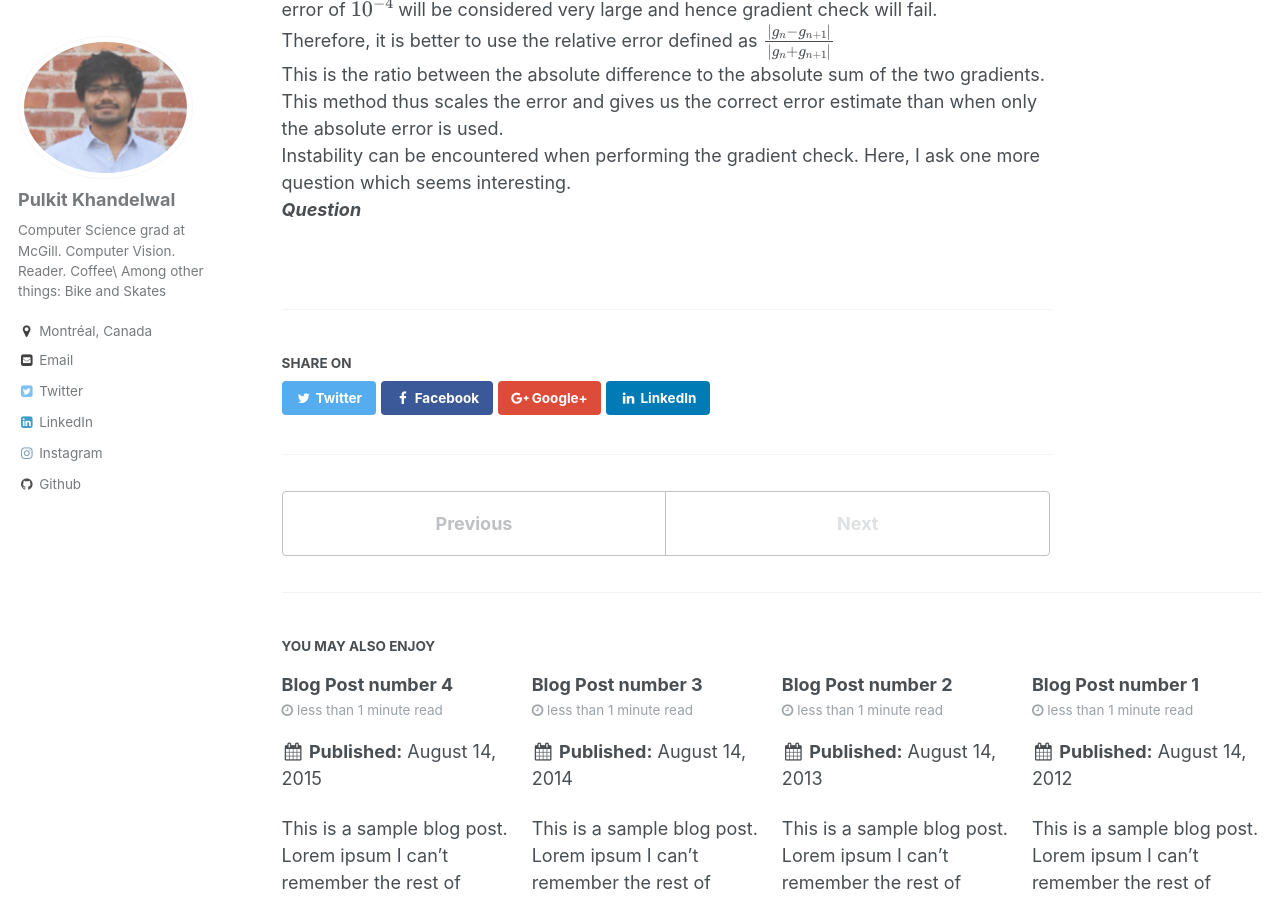
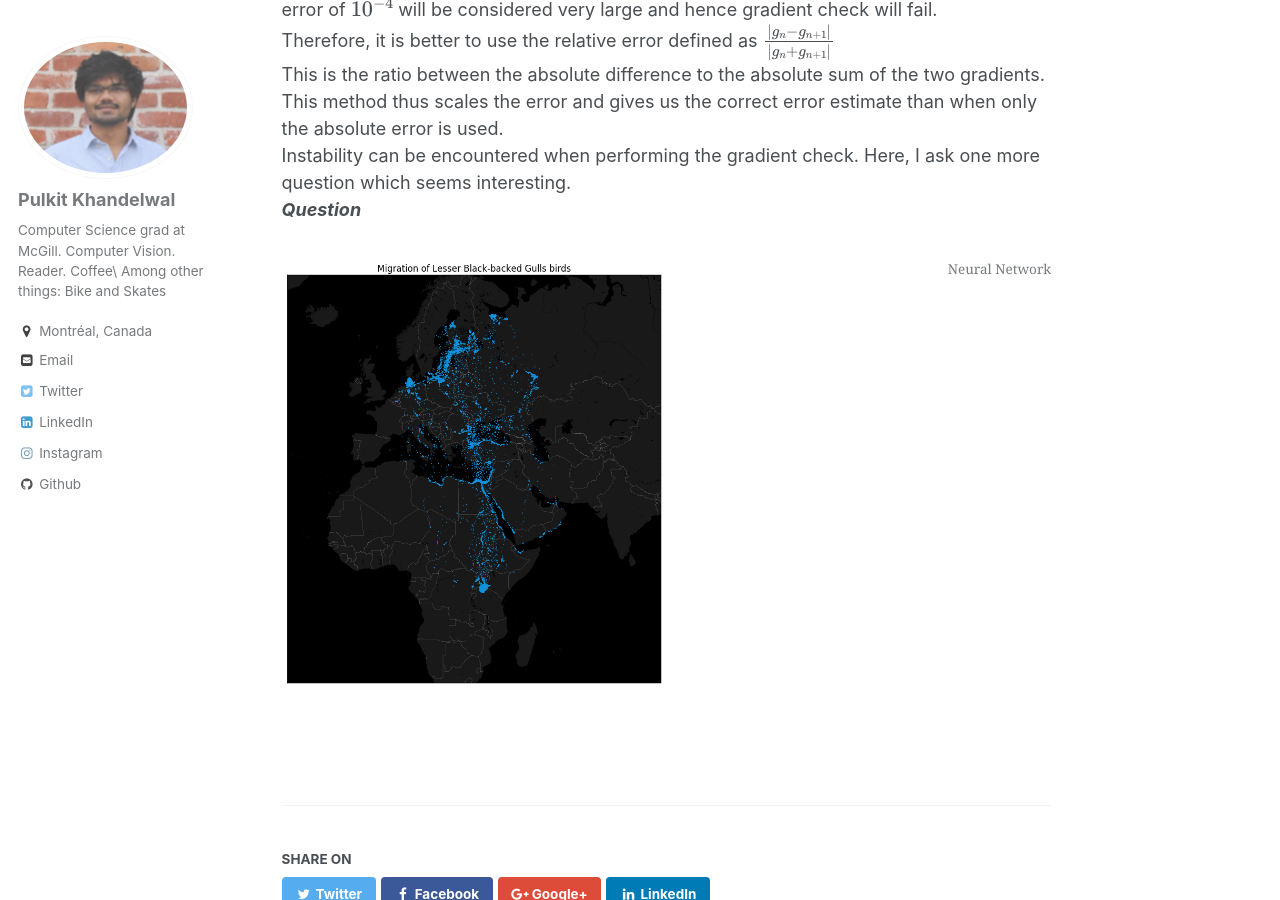
Before and after one commit to Pulkit-Khandelwal/pulkit-khandelwal.github.io, a Jekyll site: the page built from _blog/post_4.html, in a window 1280 px wide and 900 px high, scrolled down 842 px. Built offline with Jekyll 4.4.1, drawn with Linux system fonts in a browser that asks for light colours; formulas are drawn with MathJax 3.

Commit message:
Update post_4.html

```diff
--- a/_blog/post_4.html
+++ b/_blog/post_4.html
@@ -33,5 +33,8 @@ Therefore, it is better to use the relative error defined as <span class="math i
 This is the ratio between the absolute difference to the absolute sum of the two gradients. This method thus scales the error and gives us the correct error estimate than when only the absolute error is used.<br />
 Instability can be encountered when performing the gradient check. Here, I ask one more question which seems interesting.<br />
 <strong><em>Question</em></strong><br /></p>
+ <figure>
+<img src="https://github.com/Pulkit-Khandelwal/pulkit-khandelwal.github.io/blob/master/_blog/post_3_img_1.png" alt="Neural Network" style="width:50.0%" /><figcaption>Neural Network<span label="fig:a"></span></figcaption>
+</figure>
 </body>
 </html>
```
